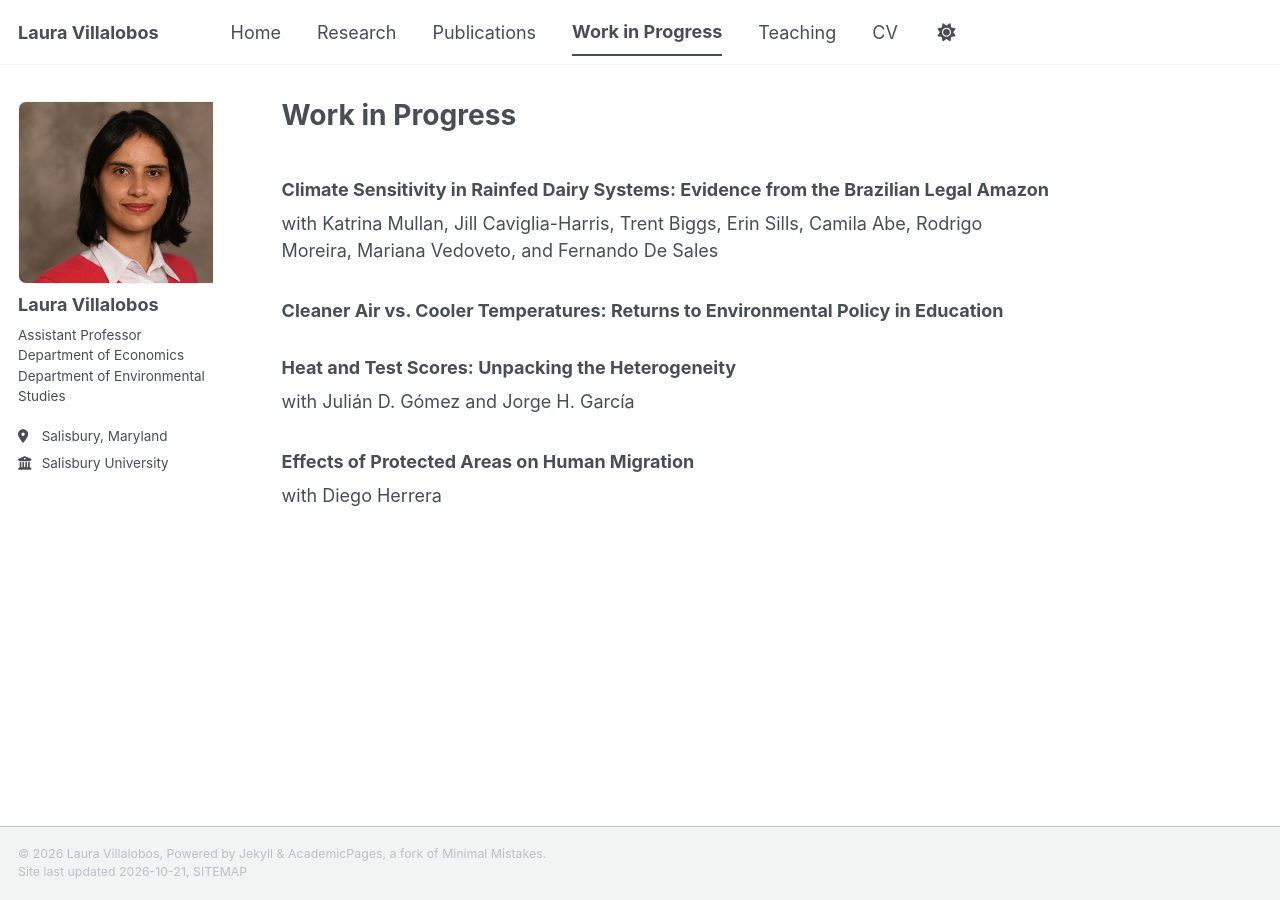
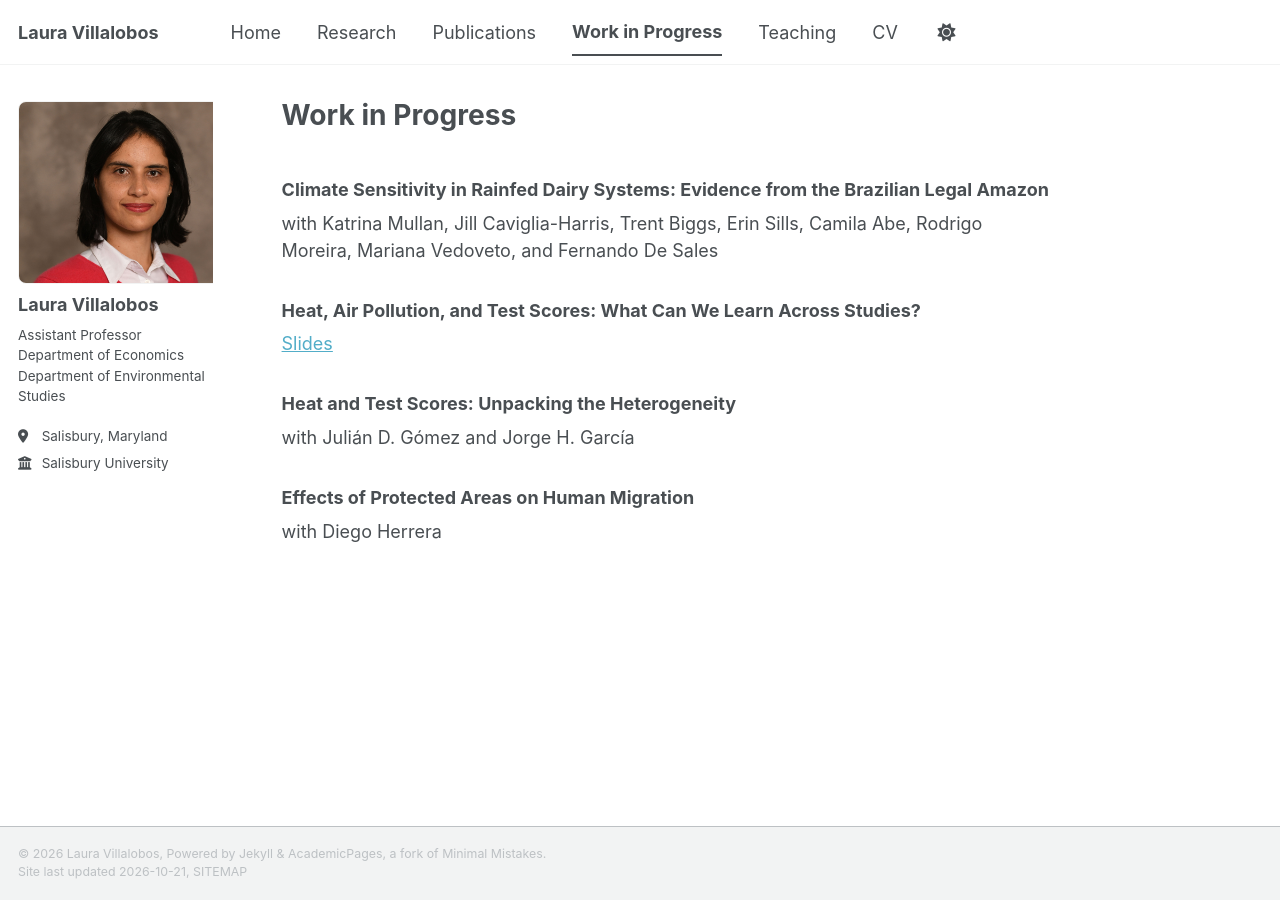
Before and after one commit to lavifi/lavifi.github.io, a Jekyll site: the page built from _pages/work-in-progress.md, in a window 1280 px wide. Built offline with Jekyll 4.4.1, drawn with Linux system fonts in a browser that asks for light colours; a style sheet for code colours, icons or effects is not loaded.

Commit message:
Update education research title and add presentation slides

```diff
--- a/_pages/work-in-progress.md
+++ b/_pages/work-in-progress.md
@@ -8,7 +8,9 @@ author_profile: true
 
 with Katrina Mullan, Jill Caviglia-Harris, Trent Biggs, Erin Sills, Camila Abe, Rodrigo Moreira, Mariana Vedoveto, and Fernando De Sales
 
-### Cleaner Air vs. Cooler Temperatures: Returns to Environmental Policy in Education
+### Heat, Air Pollution, and Test Scores: What Can We Learn Across Studies?
+
+[Slides](/files/Heat_Air_Pollution_and_Test_Scores_Slides_20261007.pdf)
 
 ### Heat and Test Scores: Unpacking the Heterogeneity
 
```
Also changed, not shown: 1 other file.
